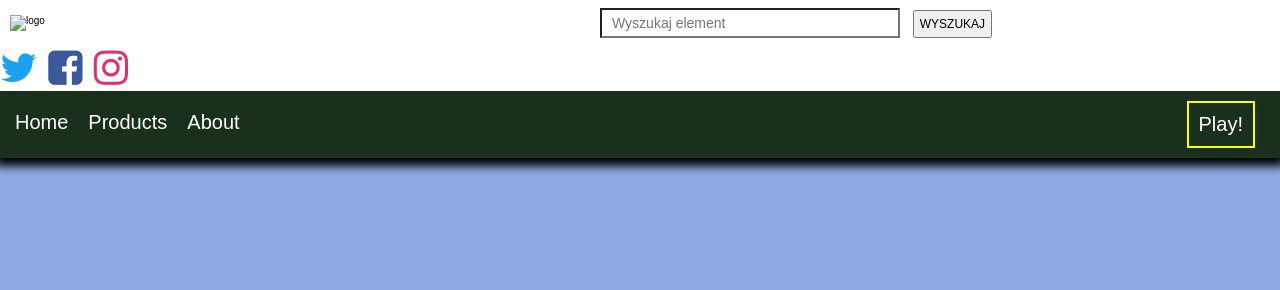
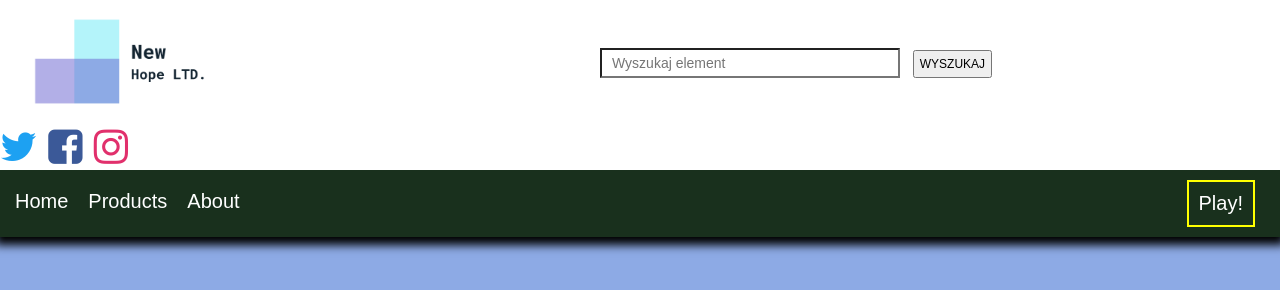
Before and after one commit to Arkinio901/New-logo, a plain HTML site: page index.html in a window 1280 px wide. Drawn offline with nearby package versions, Linux system fonts and the light colour scheme; the site is published under a folder, as on GitHub Pages, so addresses that start at the root find nothing.

Commit message:
change patch of logo

```diff
--- a/index.html
+++ b/index.html
@@ -12,7 +12,7 @@
  <div class="wrapper">
   <header class="header">
    <div class="header__logo">
-    <img src="/assets/logo.png" alt="logo" class="header__logo-image">
+    <img src="logo.png" alt="logo" class="header__logo-image">
    </div>
    <form action="" class="search">
     <input type="text" class="search__input" placeholder="Wyszukaj element">
```
Also changed, not shown: logo.png (added).
